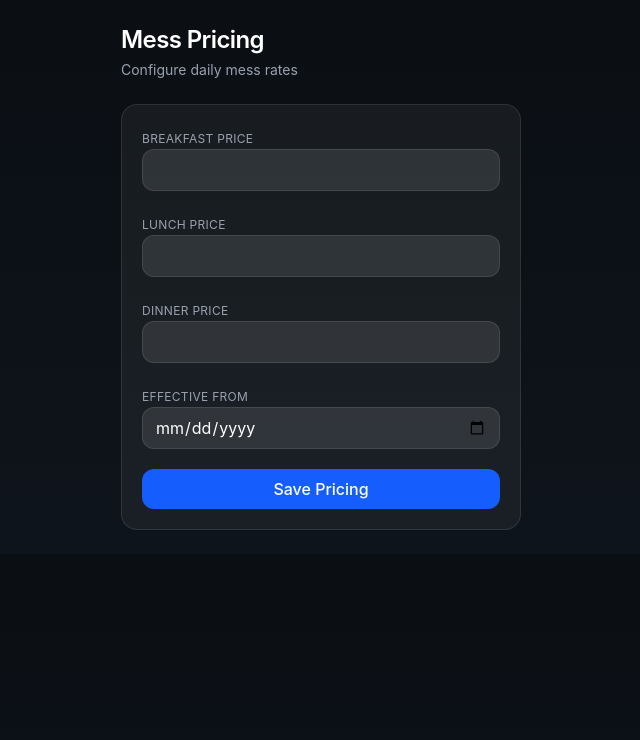
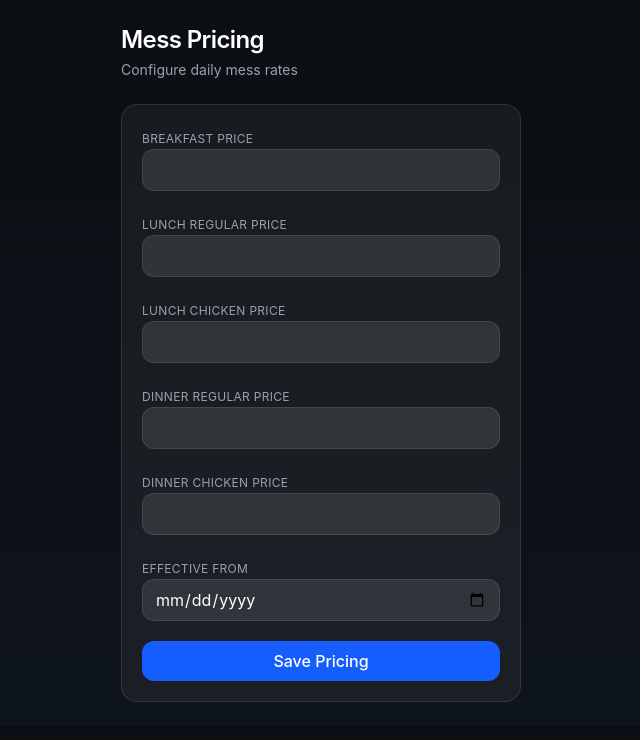
Before and after one commit to ZOROexe/Mess-tracker, a Next.js app: page /settings/mess-pricing in a window 1280 px wide. Shown: the top 740 px of the page, without its empty margins (319-959 px from the left). Built offline with nearby package versions, Linux system fonts and the light colour scheme; no server answers.

Commit message:
added new mess category to include special pricing for chickent items, changed the schemas and all related files

```diff
--- a/app/api/food-entry/route.ts
+++ b/app/api/food-entry/route.ts
@@ -103,21 +103,21 @@ export async function GET(req: NextRequest) {
                 $sum: [
                 {
                     $cond: [
-                    { $eq: ["$breakfast.source", "mess"] },
+                    { $in: ["$breakfast.source", ["mess", "mess_regular", "mess_chicken"]] },
                     "$breakfast.cost",
                     0
                     ]
                 },
                 {
                     $cond: [
-                    { $eq: ["$lunch.source", "mess"] },
+                    { $in: ["$lunch.source", ["mess", "mess_regular", "mess_chicken"]] },
                     "$lunch.cost",
                     0
                     ]
                 },
                 {
                     $cond: [
-                    { $eq: ["$dinner.source", "mess"] },
+                    { $in: ["$dinner.source", ["mess", "mess_regular", "mess_chicken"]] },
                     "$dinner.cost",
                     0
                     ]
@@ -173,7 +173,7 @@ export async function GET(req: NextRequest) {
         return {
             date: e.date,
             totalCost: e.totalCost,
-            hasMess: meals.some((m) => m.source === "mess"),
+            hasMess: meals.some((m) => ["mess", "mess_regular", "mess_chicken"].includes(m.source)),
             hasOutside: meals.some((m) => m.source === "outside")
         };
         });
--- a/app/api/price-entry/route.ts
+++ b/app/api/price-entry/route.ts
@@ -35,16 +35,18 @@ export async function POST(req: NextRequest) {
         }
         const userId = session.user.email;
         const body = await req.json();
-        const { breakfast, lunch, dinner, effectiveFrom } = body;
+        const { breakfast, lunch_regular, lunch_chicken, dinner_regular, dinner_chicken, effectiveFrom } = body;
 
-        if (!breakfast || !lunch || !dinner || !effectiveFrom) {
+        if (!breakfast || !lunch_regular || !lunch_chicken || !dinner_regular || !dinner_chicken || !effectiveFrom) {
             return Response.json({ message: "All fields are required" }, { status: 400 });
         }
 
         const pricing = await MessPriceModel.create({
             breakfast,
-            lunch,
-            dinner,
+            lunch_regular,
+            lunch_chicken,
+            dinner_regular,
+            dinner_chicken,
             effectiveFrom,
             userId
         });
--- a/app/components/Cards.tsx
+++ b/app/components/Cards.tsx
@@ -46,7 +46,7 @@ export function MonthSwitcher({
         ←
       </button>
 
-      <span className="text-sm text-gray-300 min-w-[140px] text-center">
+      <span className="text-sm text-gray-300 min-w-35 text-center">
         {labelMonth}
       </span>
 
--- a/app/components/DayEntryModal.tsx
+++ b/app/components/DayEntryModal.tsx
@@ -6,7 +6,7 @@ import { useQuery, useMutation, useQueryClient } from "@tanstack/react-query";
 import { FetchDailyFood, saveFoodEntry } from "@/lib/api";
 import { DayEntryModalSkeleton } from "./Skeletons";
 
-type MealSource = "none" | "mess" | "outside";
+type MealSource = "none" | "mess" | "mess_regular" | "mess_chicken" | "outside";
 
 interface Props {
   date: string;
@@ -107,7 +107,14 @@ export default function DayEntryModal({ date, onClose, onSave, month }: Props) {
               }
             >
               <option value="none">Not Taken</option>
-              <option value="mess">Mess</option>
+              {meal === "breakfast" ? (
+                <option value="mess_regular">Mess</option>
+              ) : (
+                <>
+                  <option value="mess_regular">Mess Regular</option>
+                  <option value="mess_chicken">Mess Chicken</option>
+                </>
+              )}
               <option value="outside">Outside</option>
             </select>
 
--- a/app/settings/mess-pricing/page.tsx
+++ b/app/settings/mess-pricing/page.tsx
@@ -10,8 +10,10 @@ export default function MessPricingPage() {
 
     const [form, setForm] = useState({
         breakfast: "",
-        lunch: "",
-        dinner: "",
+        lunch_regular: "",
+        lunch_chicken: "",
+        dinner_regular: "",
+        dinner_chicken: "",
         effectiveFrom: ""
     });
     const queryClient = useQueryClient();
@@ -50,15 +52,19 @@ export default function MessPricingPage() {
         e.preventDefault();
         const payload = {
             breakfast: Number(form.breakfast),
-            lunch: Number(form.lunch),
-            dinner: Number(form.dinner),
+            lunch_regular: Number(form.lunch_regular),
+            lunch_chicken: Number(form.lunch_chicken),
+            dinner_regular: Number(form.dinner_regular),
+            dinner_chicken: Number(form.dinner_chicken),
             effectiveFrom: form.effectiveFrom
         };
         mutate(payload);
         setForm({
             breakfast: "",
-            lunch: "",
-            dinner: "",
+            lunch_regular: "",
+            lunch_chicken: "",
+            dinner_regular: "",
+            dinner_chicken: "",
             effectiveFrom: ""
         });
     }
@@ -90,8 +96,10 @@ export default function MessPricingPage() {
 
                     <div className="text-sm text-gray-300 space-y-1">
                     <p>Breakfast: ₹{data.breakfast}</p>
-                    <p>Lunch: ₹{data.lunch}</p>
-                    <p>Dinner: ₹{data.dinner}</p>
+                    <p>Lunch Regular: ₹{data.lunch_regular}</p>
+                    <p>Lunch Chicken: ₹{data.lunch_chicken}</p>
+                    <p>Dinner Regular: ₹{data.dinner_regular}</p>
+                    <p>Dinner Chicken: ₹{data.dinner_chicken}</p>
                     </div>
 
                     <p className="text-xs text-gray-400 pt-2">
@@ -108,16 +116,30 @@ export default function MessPricingPage() {
                 />
 
                 <Input
-                label="Lunch Price"
-                name="lunch"
-                value={form.lunch}
+                label="Lunch Regular Price"
+                name="lunch_regular"
+                value={form.lunch_regular}
                 onChange={handleChange}
                 />
 
                 <Input
-                label="Dinner Price"
-                name="dinner"
-                value={form.dinner}
+                label="Lunch Chicken Price"
+                name="lunch_chicken"
+                value={form.lunch_chicken}
+                onChange={handleChange}
+                />
+
+                <Input
+                label="Dinner Regular Price"
+                name="dinner_regular"
+                value={form.dinner_regular}
+                onChange={handleChange}
+                />
+
+                <Input
+                label="Dinner Chicken Price"
+                name="dinner_chicken"
+                value={form.dinner_chicken}
                 onChange={handleChange}
                 />
 
--- a/constants/prices.ts
+++ b/constants/prices.ts
@@ -1,7 +1,9 @@
 export const MESS_PRICES = {
   breakfast: 50,
-  lunch: 60,
-  dinner: 50
+  lunch_regular: 50,
+  lunch_chicken: 60,
+  dinner_regular: 50,
+  dinner_chicken: 60
 } as const;
 
 export type MealType = keyof typeof MESS_PRICES;
--- a/lib/costCalculate.ts
+++ b/lib/costCalculate.ts
@@ -1,5 +1,5 @@
 import { getActiveMessPricing } from "./getActivePricing";
-import { MealEntry } from "@/types/food";
+import { MealEntry, MealPrice } from "@/types/food";
 
 
 export async function normalizeMeal(
@@ -10,10 +10,19 @@ export async function normalizeMeal(
 
   const pricing = await getActiveMessPricing(date)
 
-  if (meal.source === "mess") {
+  if (meal.source === "mess" || meal.source === "mess_regular") {
+    const priceKey = mealType === "breakfast" ? "breakfast" : `${mealType}_regular` as keyof MealPrice;
     return {
-      source: "mess",
-      cost: pricing[mealType]
+      source: "mess_regular",
+      cost: Number(pricing[priceKey])
+    };
+  }
+
+  if (meal.source === "mess_chicken") {
+    const priceKey = `${mealType}_chicken` as keyof MealPrice;
+    return {
+      source: "mess_chicken",
+      cost: Number(pricing[priceKey])
     };
   }
 
--- a/models/foodEntry.ts
+++ b/models/foodEntry.ts
@@ -4,7 +4,7 @@ import { FoodEntry, MealEntry} from '@/types/food';
 const MealSchema = new Schema<MealEntry>({
     source: {
         type: String,
-        enum: ["mess", "outside", "none"],
+        enum: ["mess", "mess_regular", "mess_chicken", "outside", "none"],
         default: "none"
     },
     cost: {
--- a/models/messPricing.ts
+++ b/models/messPricing.ts
@@ -2,16 +2,20 @@ import mongoose, { Model, Schema } from "mongoose";
 
 interface MealPrice {
     breakfast: number;
-    lunch: number;
-    dinner: number;
+    lunch_regular: number;
+    lunch_chicken: number;
+    dinner_regular: number;
+    dinner_chicken: number;
     effectiveFrom: string;
     userId: string;
 }
 
 const MessPricingSchema = new Schema<MealPrice>({
     breakfast: { type: Number, required: true },
-    lunch: { type: Number, required: true },
-    dinner: { type: Number, required: true },
+    lunch_regular: { type: Number, default: 50 },
+    lunch_chicken: { type: Number, default: 60 },
+    dinner_regular: { type: Number, default: 50 },
+    dinner_chicken: { type: Number, default: 60 },
     effectiveFrom: { type: String, required: true },
     userId: {
         type: String,
```
Also changed, not shown: types/food.ts (+5 -3 lines).
